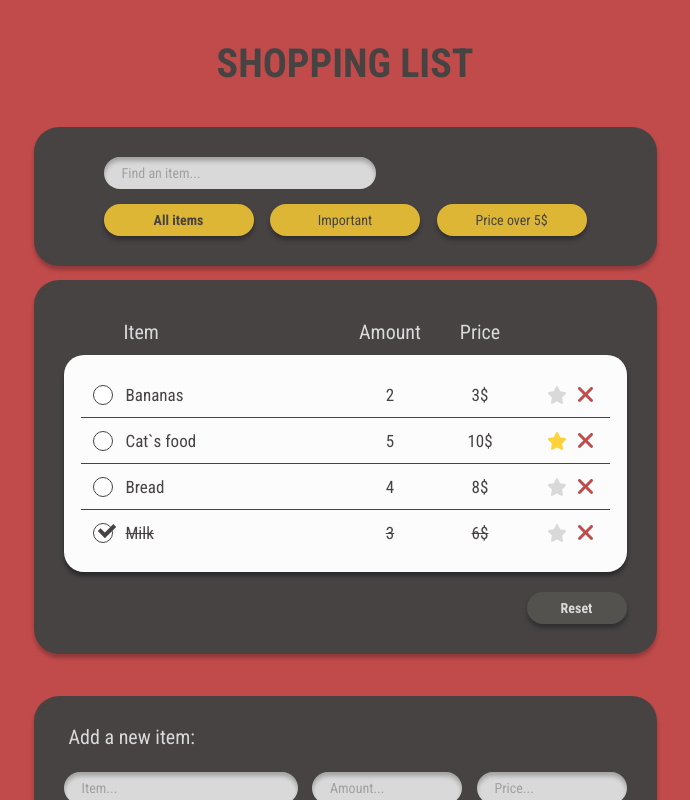
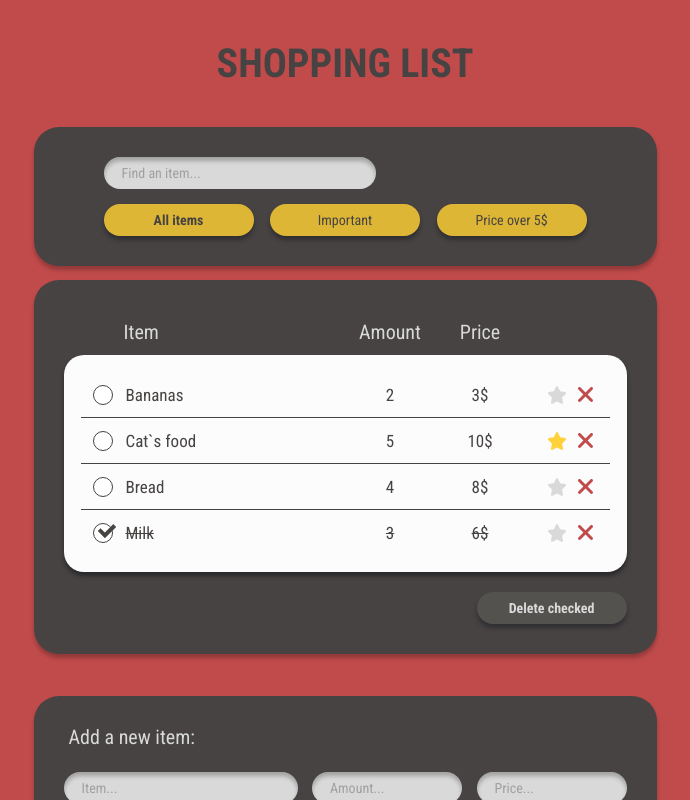
Before and after one commit to tamarahera/ShoppingList_React, a React (Create React App) app: page / in a window 1280 px wide. Shown: the top 800 px of the page, without its empty margins (295-985 px from the left). Built offline with nearby package versions, Linux system fonts and the light colour scheme.

Commit message:
add onDeleteChecked

```diff
--- a/src/components/app/App.js
+++ b/src/components/app/App.js
@@ -119,6 +119,12 @@ const App = () => {
     setSearchValue(searchValue);
   }
 
+  const onDeleteChecked = () => {
+    setData(prevData => prevData.filter(prevObj => {
+      return prevObj.checked === false;
+    }));
+  }
+
   const filterItem = (items, filterValue) => {
     switch (filterValue) {
       case 'all':
@@ -135,7 +141,7 @@ const App = () => {
   }
 
   const setContent = () => {
-    if (data.length < 1) {
+    if (data.length < 1 || !data) {
       return <InitTitle/>
     } else if (visibleData.length < 1) {
       return <NoMatchTitle/>
@@ -144,12 +150,12 @@ const App = () => {
                       toggleImportant={toggleImportant}
                       onChecked={onChecked}
                       onChangeInput={onChangeInput}
-                      onDeleteItem={onDeleteItem}/>
+                      onDeleteItem={onDeleteItem}
+                      onDeleteChecked={onDeleteChecked}/>
     }
   }
 
   const totalItems = data.filter(item => !item.checked);
-  console.log(totalItems)
   const totalAmount = calcAmount(totalItems, 'amount');
   const totalPrice = calcAmount(totalItems, 'price');
   const visibleData = filterItem(searchItem(data, searchValue), filterValue);
--- a/src/components/shopList/ShopList.js
+++ b/src/components/shopList/ShopList.js
@@ -3,7 +3,7 @@ import ShopListItem from '../shopListItem/ShopListItem';
 import './shopList.scss';
 import '../../style/button.scss';
 
-const ShopList = ({data, toggleImportant, onChecked, onChangeInput, onDeleteItem}) => {
+const ShopList = ({data, toggleImportant, onChecked, onChangeInput, onDeleteItem, onDeleteChecked}) => {
 
     const contentItem = data.map(item => {
         const {id, ...itemProps} = item;
@@ -30,7 +30,7 @@ const ShopList = ({data, toggleImportant, onChecked, onChangeInput, onDeleteItem
                 {contentItem}
             </ul>
             <div className="list__reset">
-                <button type="reset" className='button button__reset'>Reset</button>
+                <button type="reset" className='button button__reset' onClick={onDeleteChecked}>Delete checked</button>
             </div>
         </>
     )
--- a/src/components/shopList/shopList.scss
+++ b/src/components/shopList/shopList.scss
@@ -40,6 +40,7 @@
         justify-content: end;
         button {
             margin-top: 20px;
+            width: 150px;
         }
     }
 }
```
